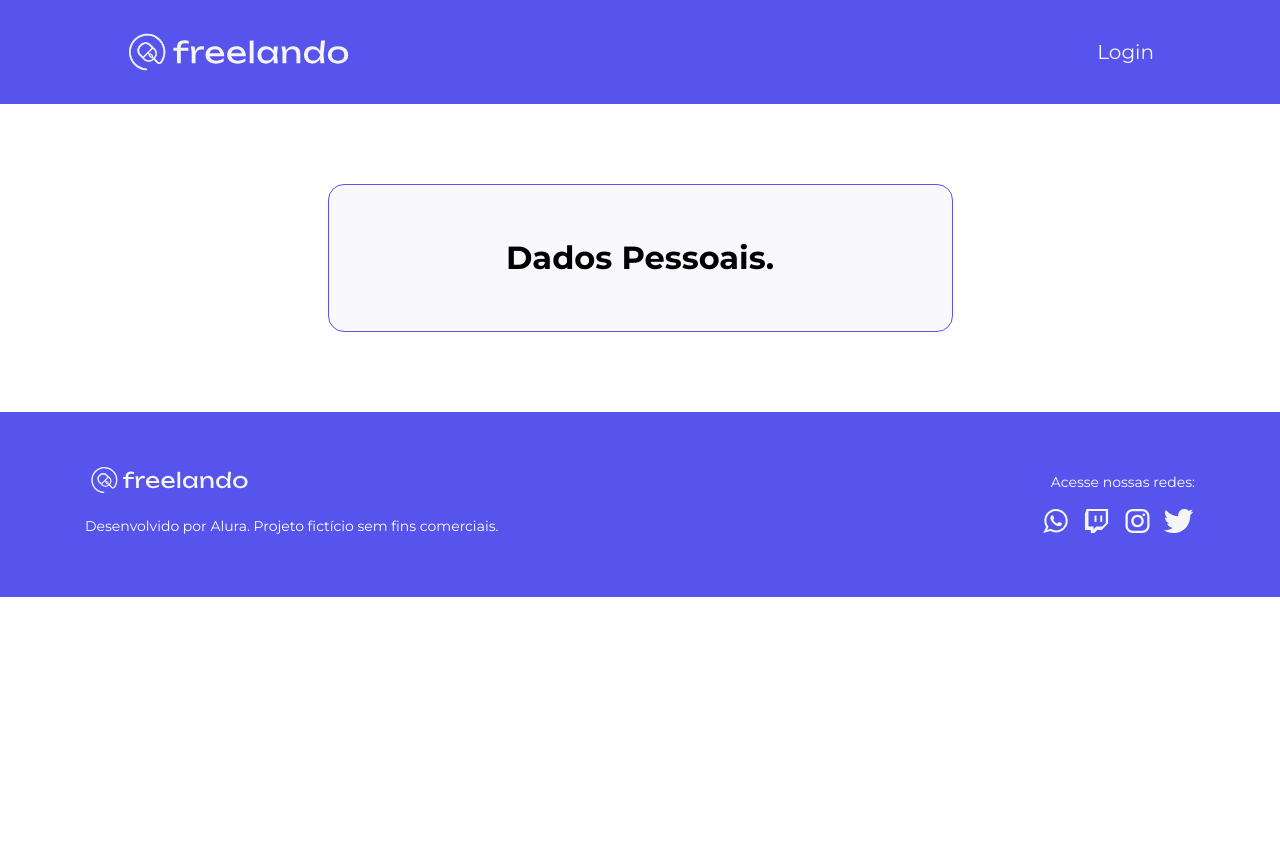
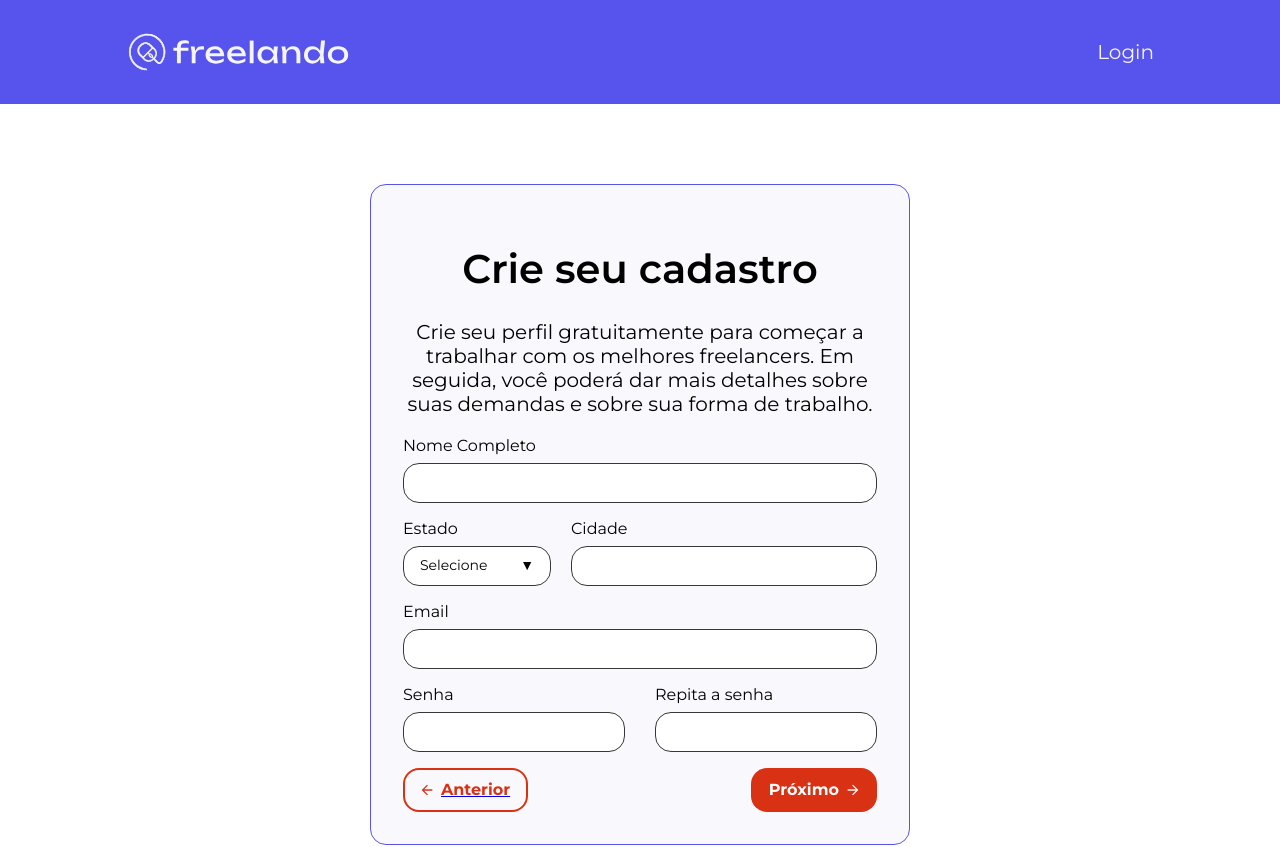
Before and after one commit to caioikn/freelando, a React (Create React App) app: page /cadastro/dados-pessoais in a window 1280 px wide. Shown: the top 847 px of the page. Before the commit the page ends 800 px from the top, so only its background shows below. Built offline with nearby package versions, Linux system fonts and the light colour scheme.

Commit message:
Concluir fluxo da pagina

```diff
--- a/src/componentes/Botao/Botao.jsx
+++ b/src/componentes/Botao/Botao.jsx
@@ -38,6 +38,7 @@
   font-weight: 700;
   gap: ${props => props.theme.espacamentos.xs};
   line-height: 20px;
+  margin: ${props => props.concluido ? '0 auto' : '0px'};
   padding: 10px ${props => props.theme.espacamentos.s};
 
   &:hover {
@@ -50,7 +51,7 @@
   }
 `;
 
-export const Botao = ({ children, variante = 'primaria' }) => {
+export const Botao = ({ children, variante = 'primaria', concluido = false }) => {
   if (variante === 'primaria') {
     return (
       <BotaoPrimarioEstilizado>
@@ -60,7 +61,7 @@
   }
 
   return (
-    <BotaoSecundarioEstilizado>
+    <BotaoSecundarioEstilizado concluido={concluido}>
       {children}
     </BotaoSecundarioEstilizado>
   );
--- a/src/componentes/Card/Card.jsx
+++ b/src/componentes/Card/Card.jsx
@@ -6,7 +6,6 @@
   border-color: ${props => props.theme.cores.primarias.a};
   border-radius: ${props => props.theme.espacamentos.s};
   padding: ${props => props.theme.espacamentos.l};
-  text-align: center;
 `;
 
 export const Card = ({ children }) => {
--- a/src/componentes/EstilosGlobais/Estilos.jsx
+++ b/src/componentes/EstilosGlobais/Estilos.jsx
@@ -7,7 +7,6 @@
     },
     body: {
       margin: 0,
-      overflowX: 'hidden',
       padding: 0
     },
   };
--- /dev/null
+++ b/src/componentes/Radio/GrupoRadio.jsx
@@ -0,0 +1,19 @@
+import Radio from './Radio';
+
+const GrupoRadio = ({ opcoes, valor, onChange }) => {
+  return (
+    <div>
+      {opcoes.map(opcao => (
+        <Radio
+          key={opcao.valor}
+          valor={opcao.valor}
+          label={opcao.label}
+          checked={opcao.valor === valor}
+          onClick={() => onChange(opcao.valor)}
+        />
+      ))}
+    </div>
+  );
+};
+
+export default GrupoRadio;
--- /dev/null
+++ b/src/componentes/Radio/Radio.jsx
@@ -0,0 +1,50 @@
+import styled from '@emotion/styled';
+
+const InputEstilizado = styled.input`
+  appearance: none;
+  opacity: 0;
+`;
+
+const LabelEstilizada = styled.label`
+  align-items: center;
+  cursor: pointer;
+  display: flex;
+  font-size: 16px;
+  margin-bottom: ${props => props.theme.espacamentos.m};
+  margin-left: ${props => props.theme.espacamentos.xs};
+  padding: ${props => props.theme.espacamentos.xs};
+
+  &:before {
+    align-items: center;
+    background-color: ${props => props.checked ? props.theme.cores.primarias.b : props.theme.cores.neutras.c};
+    border: 2px solid ${props => props.theme.cores.neutras.a};
+    border-color: ${props => props.checked ? props.theme.cores.primarias.b : 'inherit'};
+    border-radius: 50%;
+    content: '';
+    cursor: pointer;
+    display: flex;
+    height: 20px;
+    justify-content: center;
+    margin-right: 10px;
+    width: 20px;
+  }
+
+  &:hover {
+    &:before {
+      border-color: ${props => props.theme.cores.focus};
+    }
+  }
+`;
+
+const Radio = ({ valor, label, checked, onClick }) => {
+  return (
+    <>
+      <InputEstilizado type="radio" valor={valor} checked={checked} onChange={onClick} id={`radio-customizado-${valor}`} />
+      <LabelEstilizada htmlFor={`radio-customizado-${valor}`} checked={checked}>
+        {label}
+      </LabelEstilizada>
+    </>
+  );
+};
+
+export default Radio;
--- a/src/paginas/LayoutBase.jsx
+++ b/src/paginas/LayoutBase.jsx
@@ -1,15 +1,18 @@
 import { Outlet } from 'react-router-dom';
 import { Cabecalho } from '../componentes/Cabecalho/Cabecalho';
 import { Rodape } from '../componentes/Rodape/Rodape';
+import { Container } from 'react-grid-system';
 
 const LayoutBase = () => {
   return (
     <>
       <Cabecalho />
-      <Outlet />
+      <Container>
+        <Outlet />
+      </Container>
       <Rodape />
     </>
   );
-}
+};
 
 export default LayoutBase;
--- /dev/null
+++ b/src/paginas/cadastro/Concluido.jsx
@@ -0,0 +1,40 @@
+import styled from '@emotion/styled';
+import { Tipografia } from '../../componentes/Tipografia/Tipografia';
+import clienteConcluido from './assets/cliente-concluido.png';
+import { Link } from 'react-router-dom';
+import { Botao } from '../../componentes/Botao/Botao';
+import { Col, Row } from 'react-grid-system';
+
+const ImagemEstilizada = styled.img`
+  border-radius: 16px;
+  max-width: 100%;
+`;
+
+const Concluido = () => {
+  return (
+    <div style={{ textAlign: 'center' }}>
+      <Tipografia variante='h1' componente='h1'>
+        Seu perfil está completo!
+      </Tipografia>
+      <Tipografia variante='body' componente='body'>
+        Agora é só começar a se conectar com os melhores freelancers do mercado!
+      </Tipografia>
+      <ImagemEstilizada />
+      <figure>
+        <ImagemEstilizada src={clienteConcluido} alt="" />
+      </figure>
+      <Row justify='center'>
+        <Col md={6} sm={6} style={{ textAlign: 'center' }}>
+          <Link to='/cadastro'>
+            <Botao variante='secundaria' concluido='true'>
+              <img src="../arrow-back.svg" alt="" />
+              Voltar para a home
+            </Botao>
+          </Link>
+        </Col>
+      </Row>
+    </div>
+  );
+};
+
+export default Concluido;
--- /dev/null
+++ b/src/paginas/cadastro/DadosPessoais.jsx
@@ -0,0 +1,99 @@
+import { Tipografia } from '../../componentes/Tipografia/Tipografia';
+import { Col, Row } from 'react-grid-system';
+import { Botao } from '../../componentes/Botao/Botao';
+import { Link } from 'react-router-dom';
+import { CampoTexto } from '../../componentes/CampoTexto/CampoTexto';
+import { ListaSuspensa } from '../../componentes/ListaSuspensa/ListaSuspensa';
+
+const estadosBrasileiros = [
+  { "text": "Acre", "value": "AC" },
+  { "text": "Alagoas", "value": "AL" },
+  { "text": "Amapá", "value": "AP" },
+  { "text": "Amazonas", "value": "AM" },
+  { "text": "Bahia", "value": "BA" },
+  { "text": "Ceará", "value": "CE" },
+  { "text": "Distrito Federal", "value": "DF" },
+  { "text": "Espírito Santo", "value": "ES" },
+  { "text": "Goiás", "value": "GO" },
+  { "text": "Maranhão", "value": "MA" },
+  { "text": "Mato Grosso", "value": "MT" },
+  { "text": "Mato Grosso do Sul", "value": "MS" },
+  { "text": "Minas Gerais", "value": "MG" },
+  { "text": "Pará", "value": "PA" },
+  { "text": "Paraíba", "value": "PB" },
+  { "text": "Paraná", "value": "PR" },
+  { "text": "Pernambuco", "value": "PE" },
+  { "text": "Piauí", "value": "PI" },
+  { "text": "Rio de Janeiro", "value": "RJ" },
+  { "text": "Rio Grande do Norte", "value": "RN" },
+  { "text": "Rio Grande do Sul", "value": "RS" },
+  { "text": "Rondônia", "value": "RO" },
+  { "text": "Roraima", "value": "RR" },
+  { "text": "Santa Catarina", "value": "SC" },
+  { "text": "São Paulo", "value": "SP" },
+  { "text": "Sergipe", "value": "SE" },
+  { "text": "Tocantins", "value": "TO" }
+];
+
+const DadosPessoais = () => {
+  return (
+    <div>
+      <div style={{ textAlign: 'center' }}>
+        <Tipografia variante='h1' componente='h1'>
+          Crie seu cadastro
+        </Tipografia>
+        <Tipografia variante='body' componente='body'>
+          Crie seu perfil gratuitamente para começar a trabalhar com os melhores freelancers. Em seguida, você poderá dar mais detalhes sobre suas demandas e sobre sua forma de trabalho.
+        </Tipografia>
+      </div>
+      <Row>
+        <Col>
+          <CampoTexto titulo='Nome Completo' />
+        </Col>
+      </Row>
+      <Row>
+        <Col lg={4} md={4} sm={4}>
+          <ListaSuspensa titulo='Estado' opcoes={estadosBrasileiros} />
+        </Col>
+        <Col lg={8} md={8} sm={8}>
+          <CampoTexto titulo='Cidade' />
+        </Col>
+      </Row>
+      <Row>
+        <Col>
+          <CampoTexto titulo='Email' />
+        </Col>
+      </Row>
+      <Row>
+        <Col lg={6} md={6} sm={6}>
+          <CampoTexto titulo='Senha' />
+        </Col>
+        <Col lg={6} md={6} sm={6}>
+          <CampoTexto titulo='Repita a senha' />
+        </Col>
+      </Row>
+      <Row>
+        <Col lg={6} md={6} sm={6}>
+          <Link to='/cadastro/interesses'>
+            <Botao variante='secundaria'>
+              <img src="../arrow-back.svg" alt="" />
+              Anterior
+            </Botao>
+          </Link>
+        </Col>
+        <Col lg={6} md={6} sm={6}>
+          <div style={{ textAlign: 'right' }}>
+            <Link to='/cadastro/concluido'>
+              <Botao>
+                Próximo
+                <img src="../arrow-next.svg" alt="" />
+              </Botao>
+            </Link>
+          </div>
+        </Col>
+      </Row>
+    </div >
+  );
+};
+
+export default DadosPessoais;
--- /dev/null
+++ b/src/paginas/cadastro/Interesses.jsx
@@ -0,0 +1,75 @@
+import { useState } from 'react';
+import GrupoRadio from '../../componentes/Radio/GrupoRadio';
+import { Tipografia } from '../../componentes/Tipografia/Tipografia';
+import { Col, Row } from 'react-grid-system';
+import { Botao } from '../../componentes/Botao/Botao';
+import { Link } from 'react-router-dom';
+
+const opcoes = [
+  {
+    valor: 1,
+    label: 'TI e Programação',
+  },
+  {
+    valor: 2,
+    label: 'Design e Multimídia',
+  },
+  {
+    valor: 3,
+    label: 'Revisão',
+  },
+  {
+    valor: 4,
+    label: 'Tradução',
+  },
+  {
+    valor: 5,
+    label: 'Transcrição',
+  },
+  {
+    valor: 6,
+    label: 'Marketing',
+  },
+];
+
+const Interesses = () => {
+  const [opcao, setOpcao] = useState('');
+
+  return (
+    <div style={{ textAlign: 'center' }}>
+      <Tipografia variante='h1' componente='h1'>
+        Crie seu cadastro
+      </Tipografia>
+      <Tipografia variante='h3' componente='h2'>
+        Qual a área de interesse?
+      </Tipografia>
+      <GrupoRadio
+        opcoes={opcoes}
+        valor={opcao}
+        onChange={setOpcao}
+      />
+      <Row>
+        <Col lg={6} md={6} sm={6}>
+          <Link to='/cadastro'>
+            <Botao variante='secundaria'>
+              <img src="../arrow-back.svg" alt="" />
+              Anterior
+            </Botao>
+          </Link>
+        </Col>
+        <Col lg={6} md={6} sm={6}>
+          <div style={{ textAlign: 'right' }}>
+            <Link to='/cadastro/dados-pessoais'>
+              <Botao>
+                Próximo
+                <img src="../arrow-next.svg" alt="" />
+              </Botao>
+            </Link>
+          </div>
+        </Col>
+      </Row>
+    </div>
+  );
+};
+
+export default Interesses;
--- a/src/paginas/cadastro/SelecaoCliente.jsx
+++ b/src/paginas/cadastro/SelecaoCliente.jsx
@@ -1,13 +1,14 @@
 import { Col, Row } from 'react-grid-system';
 import { Tipografia } from '../../componentes/Tipografia/Tipografia';
 import { Link } from '../../componentes/Link/Link';
+import { Link as RouterLink } from 'react-router-dom';
 
 import cliente from './assets/cliente.png';
 import freela from './assets/freela.png';
 
 const SelecaoCliente = () => {
   return (
-    <>
+    <div style={{ textAlign: 'center' }}>
       <Tipografia variante='h1' componente='h1'>
         Crie seu cadastro
       </Tipografia>
@@ -16,10 +17,12 @@
       </Tipografia>
       <Row>
         <Col md={6} sm={12}>
-          <img src={cliente} alt="" />
-          <Tipografia variante='body' componente='body'>
-            Sou cliente e preciso de um freela!
-          </Tipografia>
+          <RouterLink to='interesses'>
+            <img src={cliente} alt="" />
+            <Tipografia variante='body' componente='body'>
+              Sou cliente e preciso de um freela!
+            </Tipografia>
+          </RouterLink>
         </Col>
         <Col md={6} sm={12}>
           <img src={freela} alt="" />
@@ -36,7 +39,7 @@
           <Link variante='secundaria'>Faça login!</Link>
         </p>
       </div>
-    </>
+    </div>
   );
 };
 
```
Also changed, not shown: src/router/router.jsx (+7 -4 lines).
